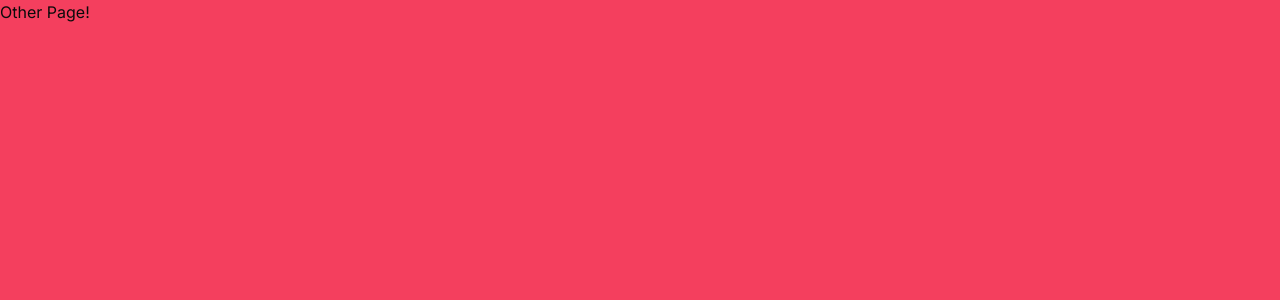
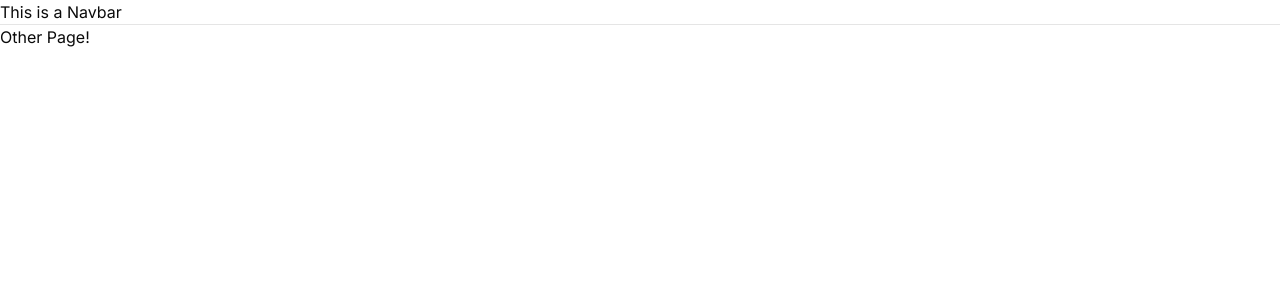
Before and after one commit to abhinav-nath/taskify, a Next.js app: page /other in a window 1280 px wide. Shown: the top 300 px of the page. Built offline with nearby package versions, Linux system fonts and the light colour scheme.

Commit message:
Enhance Navbar

```diff
--- a/app/(test)/layout.tsx
+++ b/app/(test)/layout.tsx
@@ -1,7 +1,13 @@
 import React from "react";
 
 const TestLayout = ({ children }: { children: React.ReactNode }) => {
-  return <div className="bg-rose-500 h-full">{children}</div>;
+  return (
+    <div className="h-full">
+      <div>This is a Navbar</div>
+      <hr />
+      {children}
+    </div>
+  );
 };
 
 export default TestLayout;
```
